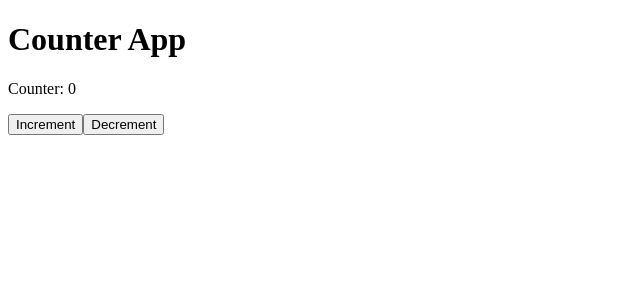
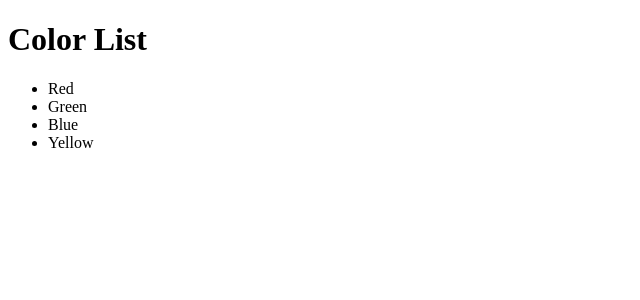
Before and after one commit to Iamarainbow2/Exercices, a React (Vite) app in the folder React/: page / in a window 1280 px wide. Shown: the top 300 px of the page, without its empty margins (0-640 px from the left). Built offline with nearby package versions, Linux system fonts and the light colour scheme; the HTML template or start-up script is replaced by a standard one.

Commit message:
array of string prop send and itirated with .map

```diff
--- a/React/src/App.jsx
+++ b/React/src/App.jsx
@@ -1,11 +1,12 @@
-
-import Counter from "./Components/Counter";
+import Colors from "./Components/Colors";
 
 function App() {
+  const colorList = ['Red', 'Green', 'Blue', 'Yellow'];
+
   return (
     <div>
-      <h1>Counter App</h1>
-      <Counter initialValue={0} />
+      <h1>Color List</h1>
+      <Colors items={colorList} />
     </div>
   );
 }
--- /dev/null
+++ b/React/src/Components/Colors.jsx
@@ -0,0 +1,13 @@
+
+
+function Colors({ items }) {
+  return (
+    <ul>
+      {items.map((color, index) => (
+        <li key={index}>{color}</li>
+      ))}
+    </ul>
+  );
+}
+
+export default Colors;
--- a/React/src/Components/Counter.jsx
+++ /dev/null
@@ -1,31 +0,0 @@
-import React, { useState, useEffect, useRef } from 'react';
-
-function Counter({ initialValue }) {
-  const [counter, setCounter] = useState(initialValue);
-  const directionRef = useRef('none');
-
-  useEffect(() => {
-
-    if (counter > initialValue) {
-      directionRef.current = 'up';
-    } else if (counter < initialValue) {
-      directionRef.current = 'down';
-    } else {
-      directionRef.current = 'none';
-    }
-
-    if (directionRef.current !== 'none') {
-      console.log(`Direction: ${directionRef.current}`);
-    }
-  }, [counter, initialValue]);
-
-  return (
-    <div>
-      <p>Counter: {counter}</p>
-      <button onClick={() => setCounter((prev) => prev + 1)}>Increment</button>
-      <button onClick={() => setCounter((prev) => prev - 1)}>Decrement</button>
-    </div>
-  );
-}
-
-export default Counter;
```
